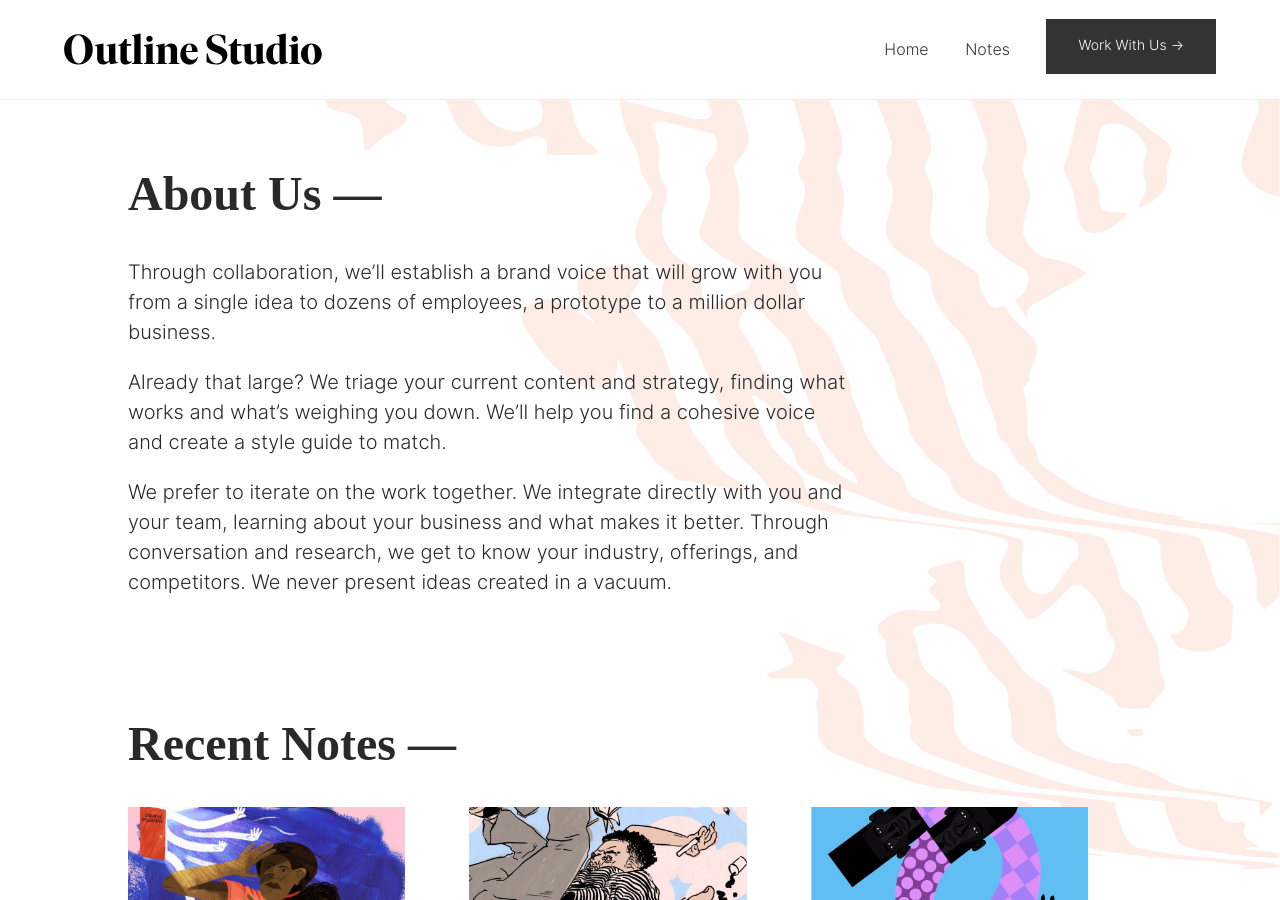
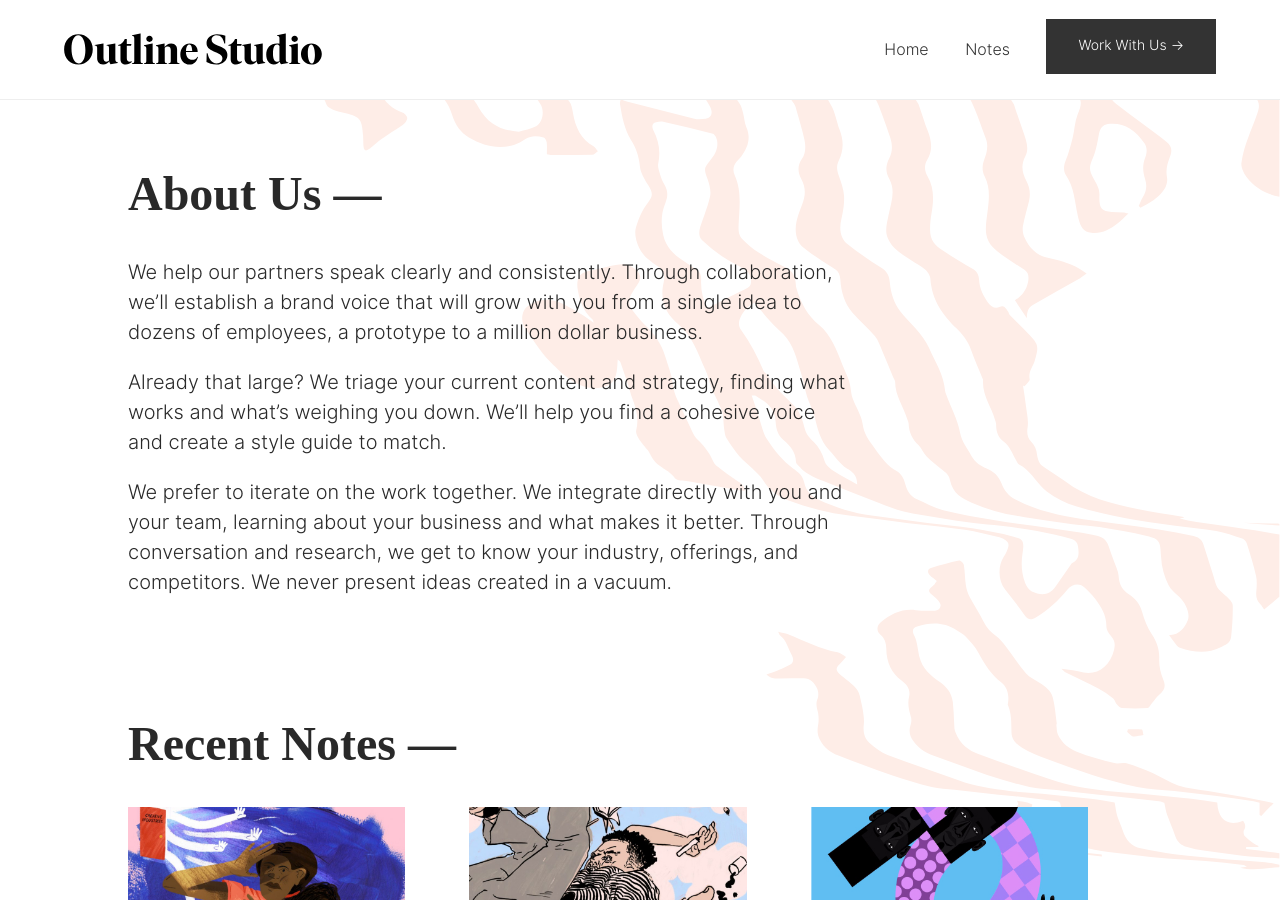
Before and after one commit to aarongilmore/outline-studio, a Jekyll site: the page built from index.md, in a window 1280 px wide and 900 px high, scrolled down 803 px. Built offline with Jekyll 4.4.1, drawn with Linux system fonts in a browser that asks for light colours; nearby versions of some CDN libraries; some web fonts are replaced.

Commit message:
Updated Index

```diff
--- a/index.md
+++ b/index.md
@@ -3,7 +3,7 @@ title: outline.studio
 layout: default
 ---
 
-Through collaboration, we'll establish a brand voice that will grow with you from a single idea to dozens of employees, a prototype to a million dollar business.
+We help our partners speak clearly and consistently. Through collaboration, we'll establish a brand voice that will grow with you from a single idea to dozens of employees, a prototype to a million dollar business.
 
 Already that large? We triage your current content and strategy, finding what works and what's weighing you down. We'll help you find a cohesive voice and create a style guide to match.
 
```
